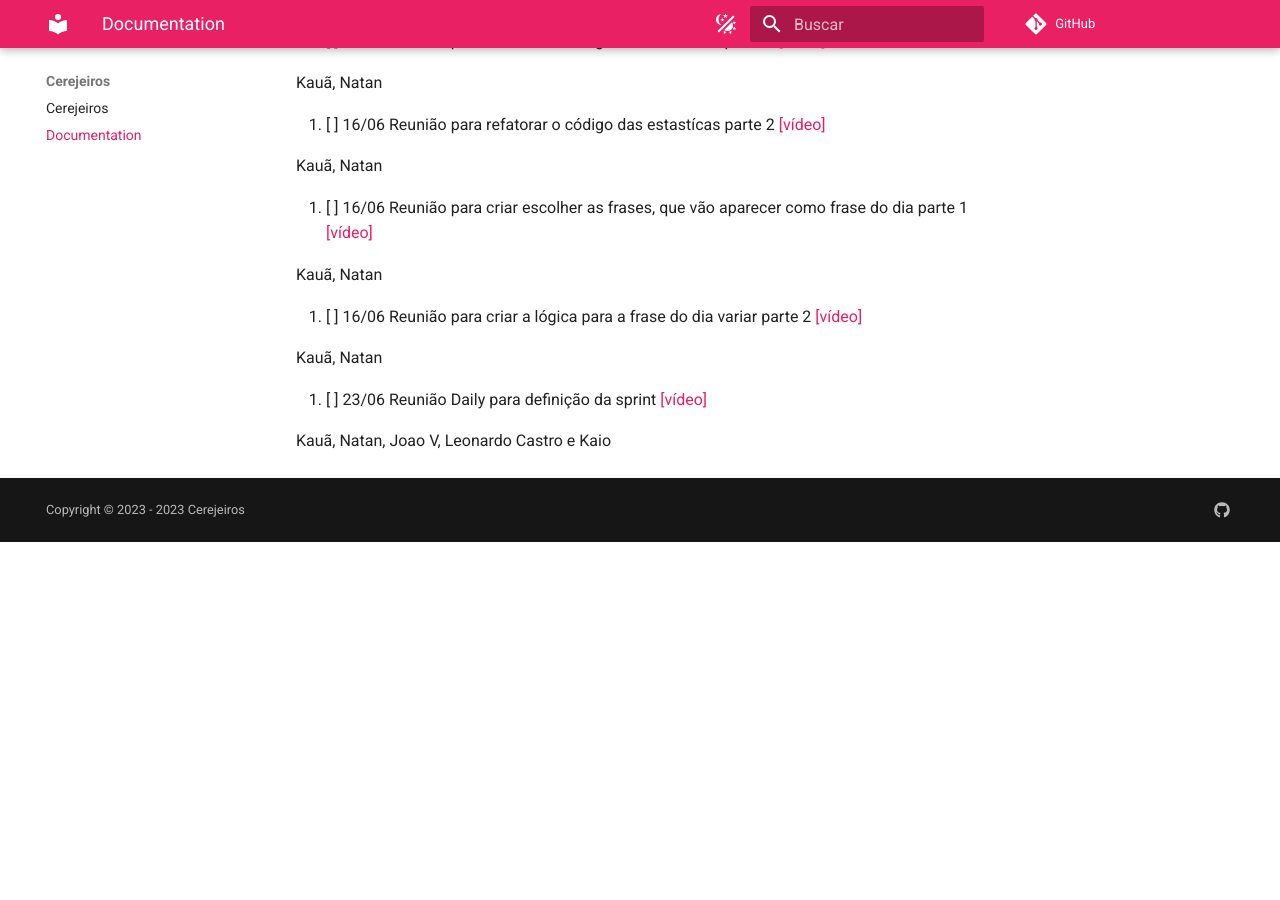
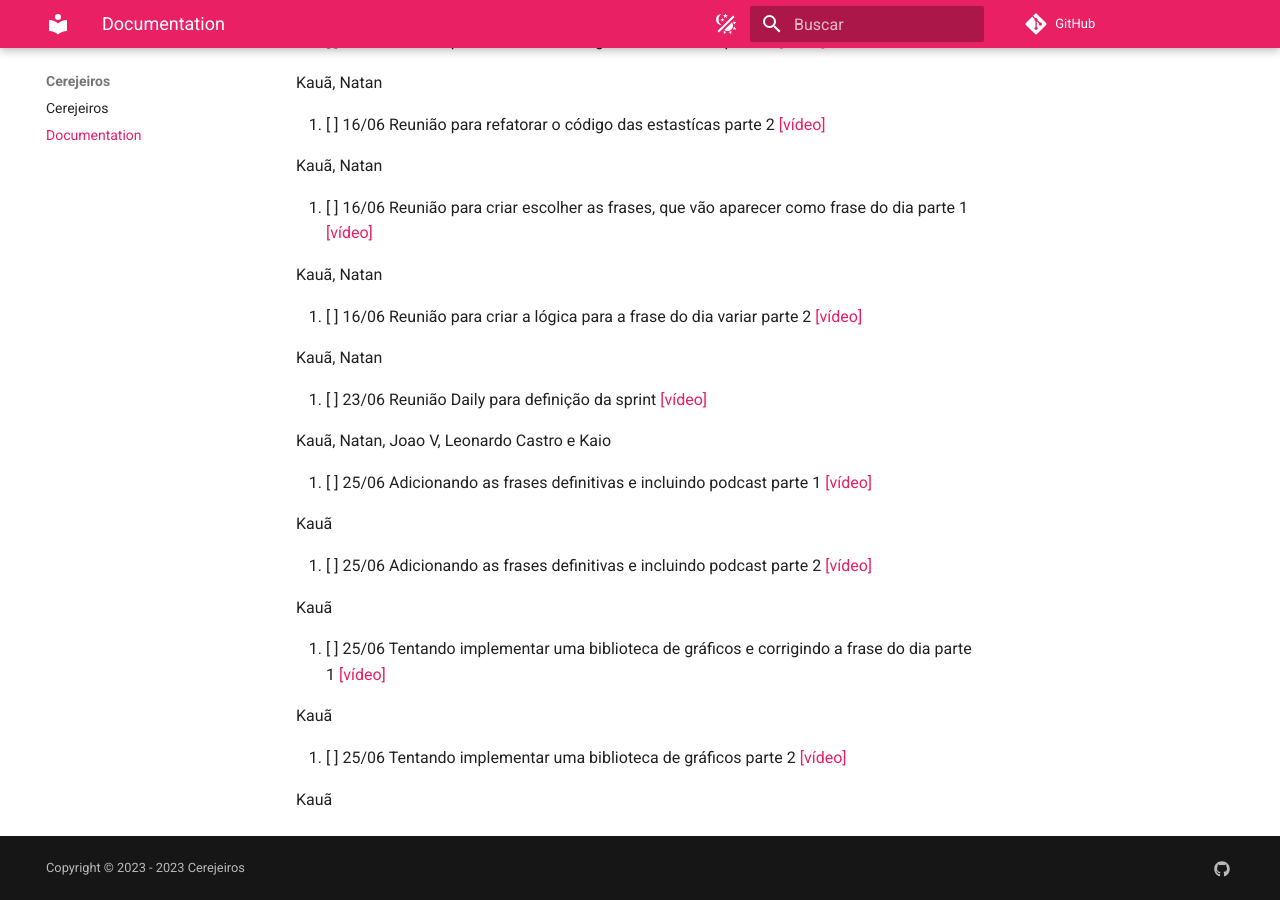
Before and after one commit to cerejeiros/bloom, an MkDocs documentation site: the page built from docs/documentation.md, in a window 1280 px wide and 900 px high, scrolled down 4221 px. Built offline with MkDocs 1.6.1 and Material for MkDocs 9.7.7, drawn with Linux system fonts in a browser that asks for light colours; comment, search, counter and statistics services are not loaded; before the commit the page ends 4763 px from its top, so only the background shows below that.

Commit message:
docs: adding more meeting

```diff
--- a/docs/documentation.md
+++ b/docs/documentation.md
@@ -193,3 +193,19 @@ Kauã, Natan
 48. [ ] 23/06 Reunião Daily para definição da sprint [[vídeo]](https://youtu.be/_w3FF4w9ql8)
 
 Kauã, Natan, Joao V, Leonardo Castro e Kaio
+
+49. [ ] 25/06 Adicionando as frases definitivas e incluindo podcast parte 1 [[vídeo]](https://www.youtube.com/watch?v=xdF5A-35ws8)
+
+Kauã
+
+50. [ ] 25/06 Adicionando as frases definitivas e incluindo podcast parte 2 [[vídeo]](https://www.youtube.com/watch?v=x1ipUwDWB-w)
+
+Kauã
+
+51. [ ] 25/06 Tentando implementar uma biblioteca de gráficos e corrigindo a frase do dia parte 1 [[vídeo]](https://www.youtube.com/watch?v=c5xr0mJAQt0)
+
+Kauã
+
+52. [ ] 25/06 Tentando implementar uma biblioteca de gráficos parte 2 [[vídeo]](https://www.youtube.com/watch?v=GFHHWab_2EQ)
+
+Kauã
```
